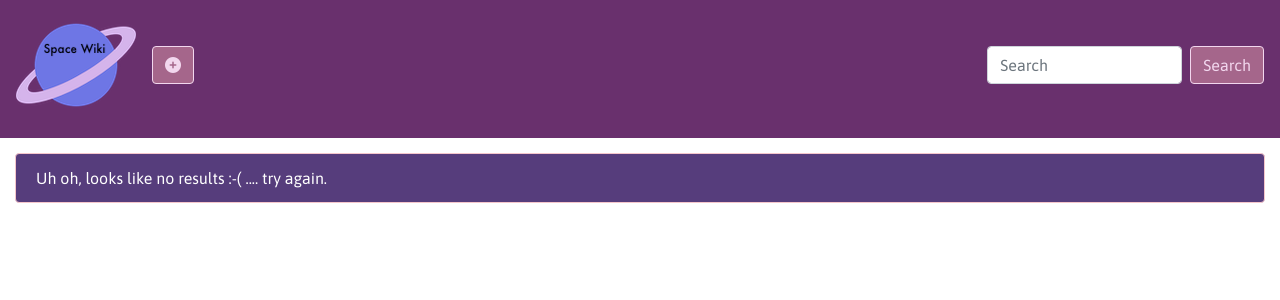
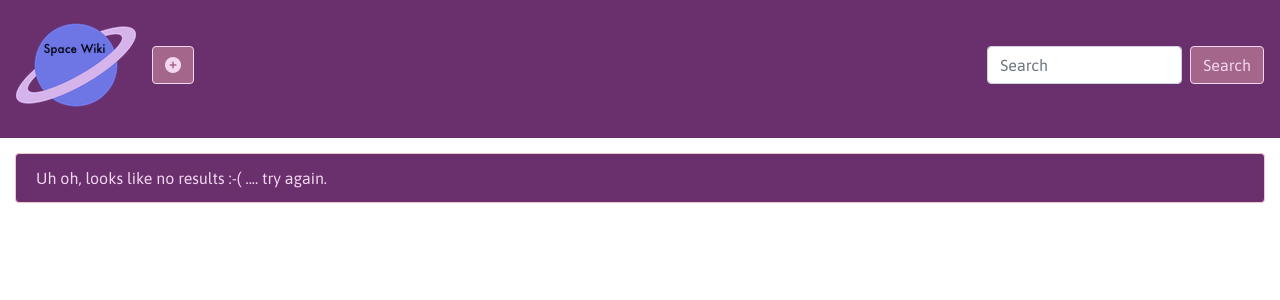
Before and after one commit to scottymcandrew/space-wiki, a Flask app: template templates/search_results.html in a window 1280 px wide. Shown: the top 300 px of the page. Run offline with Flask 2, Linux system fonts and the light colour scheme; the template is opened without the code that fills it, so the values that code supplies are empty; some libraries are stand-ins or nearby versions.

Commit message:
Corrected card order when searching (most recent first), styling applied for flash messages

```diff
--- a/app.py
+++ b/app.py
@@ -117,7 +117,7 @@ def search_definitions():
     # this allows for case-insensitive searching - https://docs.mongodb.com/manual/core/index-text/#create-text-index
     # The single search will look in both definitions and definition names
     return render_template('search_results.html',
-                           definition_name_hits=definitions.find({"$text": {"$search": search_text}}))
+                           definition_name_hits=definitions.find({"$text": {"$search": search_text}}).sort("date", pymongo.DESCENDING))
 
 
 # Utility functions
--- a/static/css/style.css
+++ b/static/css/style.css
@@ -19,9 +19,15 @@ nav {
     padding-top: 0;
 }
 
+#flash-message-main,
+#flash-message-search {
+    background-color: #69306D !important;
+    color: #F2D7EE !important;
+}
+
 .card {
     margin: 10px 0 10px 0;
-    background-color: #0E103D!important;
+    background-color: #0E103D !important;
     color: #D3BCC0;
 }
 
--- a/templates/search_results.html
+++ b/templates/search_results.html
@@ -52,7 +52,7 @@
     {% else %}
         <div class="row flash-row">
             <div class="col-12">
-                <div class="alert alert-danger" role="alert">
+                <div id="flash-message-search" class="alert alert-danger" role="alert">
                     Uh oh, looks like no results :-( .... try again.
                 </div>
             </div>
--- a/templates/space.html
+++ b/templates/space.html
@@ -6,7 +6,7 @@
                 {% if messages %}
                     <div class="row flash-row">
                         <div class="col-12">
-                            <div class="alert alert-danger flashes" role="alert">
+                            <div id="flash-message-main" class="alert alert-danger flashes" role="alert">
                                 {% for message in messages %}
                                     {{ message }}
                                 {% endfor %}
```
